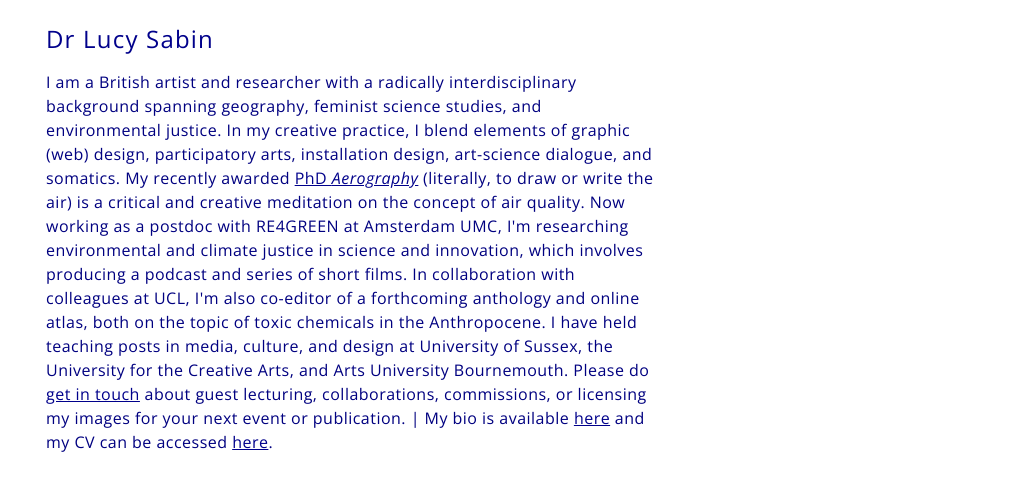
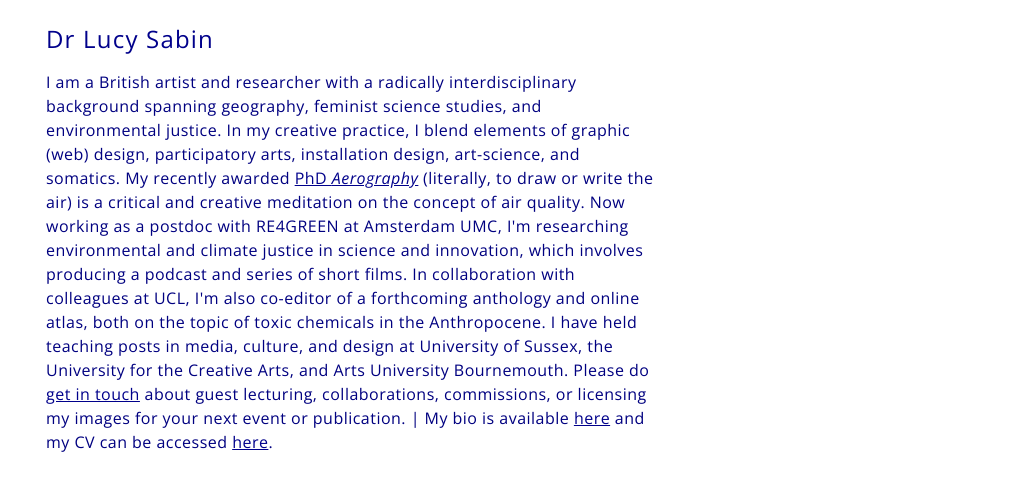
Before and after one commit to lucyrose93/aerography, a plain HTML site: page about.html in a window 1280 px wide. Shown: the part 610-1105 px from the top of the page, without its empty margins (266-1280 px from the left). Drawn offline with nearby package versions, Linux system fonts and the light colour scheme.

Commit message:
update about page

```diff
--- a/about.html
+++ b/about.html
@@ -31,7 +31,7 @@
                 <img style="width: 100%; margin-top:9em;" src="imgs/headshot.jpg" id="headshot">
 
                 <h1 id="about-lucy">Dr Lucy Sabin</h1>
-                <p>I am a British artist and researcher with a radically interdisciplinary background spanning geography, feminist science studies, and environmental justice. In my creative practice, I blend elements of graphic (web) design, participatory arts, installation design, art-science dialogue, and somatics. My recently awarded <a href="./phd.html">PhD <i>Aerography</i></a> (literally, to draw or write the air) is a critical and creative meditation on the concept of air quality. Now working as a postdoc with RE4GREEN at Amsterdam UMC, I'm researching environmental and climate justice in science and innovation, which involves producing a podcast and series of short films. In collaboration with colleagues at UCL, I'm also co-editor of a forthcoming anthology and online atlas, both on the topic of toxic chemicals in the Anthropocene. I have held teaching posts in media, culture, and design at University of Sussex, the University for the Creative Arts, and Arts University Bournemouth. Please do <a href="./contact.html">get in touch</a> about guest lecturing, collaborations, commissions, or licensing my images for your next event or publication. | My bio is available <a href="./pdfs/biography_lucysabin.pdf" target="_blank">here</a> and my CV can be accessed <a href="./pdfs/cv_lucysabin_2025.pdf" target="_blank">here</a>.</p>
+                <p>I am a British artist and researcher with a radically interdisciplinary background spanning geography, feminist science studies, and environmental justice. In my creative practice, I blend elements of graphic (web) design, participatory arts, installation design, art-science, and somatics. My recently awarded <a href="./phd.html">PhD <i>Aerography</i></a> (literally, to draw or write the air) is a critical and creative meditation on the concept of air quality. Now working as a postdoc with RE4GREEN at Amsterdam UMC, I'm researching environmental and climate justice in science and innovation, which involves producing a podcast and series of short films. In collaboration with colleagues at UCL, I'm also co-editor of a forthcoming anthology and online atlas, both on the topic of toxic chemicals in the Anthropocene. I have held teaching posts in media, culture, and design at University of Sussex, the University for the Creative Arts, and Arts University Bournemouth. Please do <a href="./contact.html">get in touch</a> about guest lecturing, collaborations, commissions, or licensing my images for your next event or publication. | My bio is available <a href="./pdfs/biography_lucysabin.pdf" target="_blank">here</a> and my CV can be accessed <a href="./pdfs/cv_lucysabin_2025.pdf" target="_blank">here</a>.</p>
             </div>
         </div>
     </article>
```
Also changed, not shown: 1 other file.
